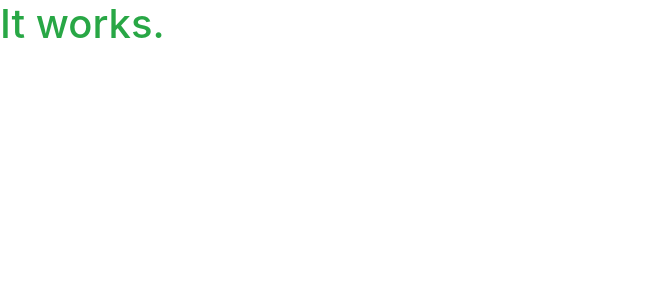
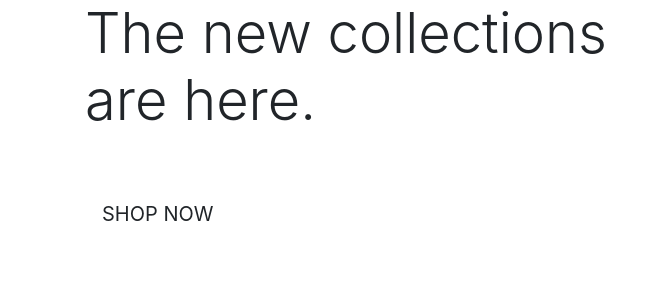
Before and after one commit to WSMorrison/BoutiqueAdo, a Django app: page / in a window 1280 px wide. Shown: the top 300 px of the page, without its empty margins (0-664 px from the left). Run offline with Django 3.2, Linux system fonts and the light colour scheme.

Commit message:
Add basic homepage content.

```diff
--- a/home/templates/home/index.html
+++ b/home/templates/home/index.html
@@ -1,8 +1,31 @@
 {% extends "base.html" %}
 {% load static %}
 
+{% block page_header %}
+<div class="container header-container">
+    <div class="row">
+        <div class="col">
+
+        </div>
+    </div>
+</div>
+{% endblock %}
+
 {% block content %}
 
-<h1 class="disaly-4 text-success">It works.</h1>
+<div class="container h-100">
+    <div class="row h-100">
+        <div class="col-7 col-md-6 my-auto">
+            <h1 class="display-4 logo-font text-black">
+                The new collections are here.
+            </h1>
+            <div class="my-5">
+                <h4>
+                    <a href="#" class="shop-now-button btn btn-lg rounded-0 text-uppercase py-3">Shop Now</a>
+                </h4>
+            </div>
+        </div>
+    </div>
+</div>
 
 {% endblock %}
```
